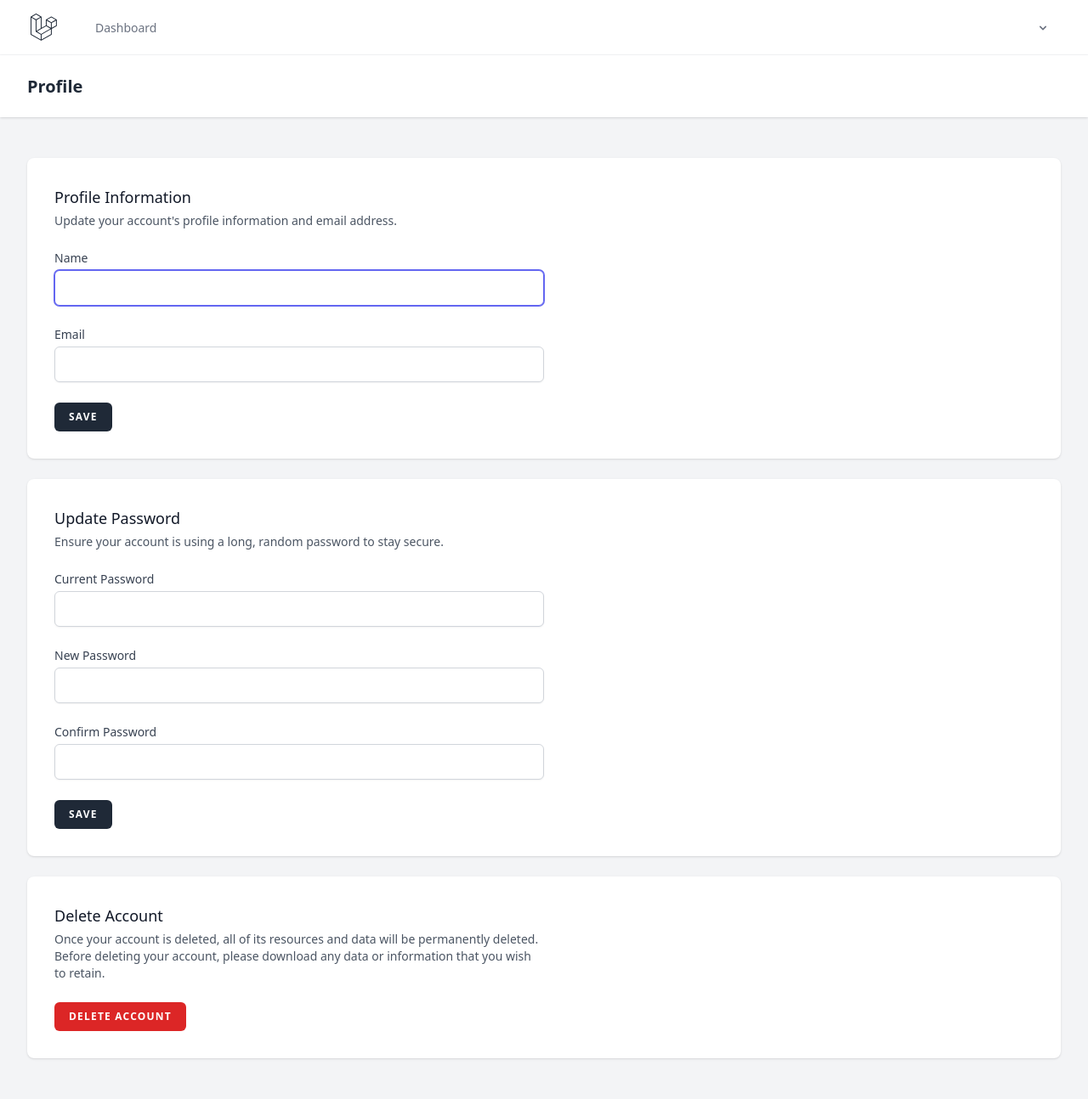
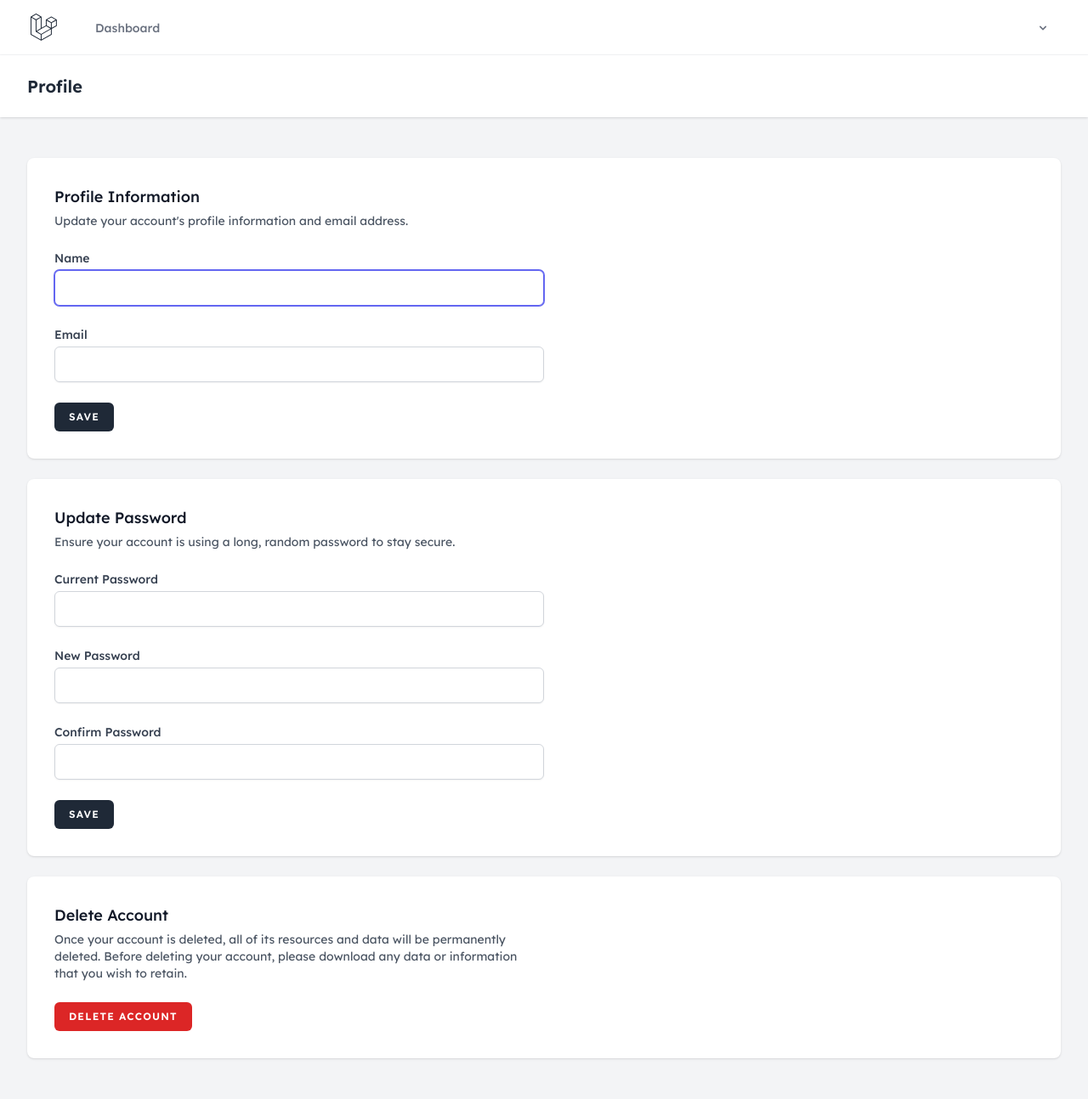
Before and after one commit to kukuhhadi19/weeding-invitation, a Laravel app: page /profile in a window 1280 px wide. Shown: the whole page at 85% size. Run offline with Laravel 12, Linux system fonts and the light colour scheme; a user stored in the database is signed in; data comes from the database, SQL or seed files in the repository; style sheets or scripts are compiled from the project's sources; some libraries are stand-ins or nearby versions.

Commit message:
style(auth): synchronize Lexend Deca variable font with sign-in template

```diff
--- a/resources/css/app.css
+++ b/resources/css/app.css
@@ -1,6 +1,10 @@
 @tailwind base;
 @tailwind components;
 @tailwind utilities;
+
+:root {
+    --font-sans: 'Lexend Deca', sans-serif;
+}
 
 /* Custom checkbox styling matching sign-in template */
 .custom-checkbox {
--- a/resources/views/layouts/app.blade.php
+++ b/resources/views/layouts/app.blade.php
@@ -8,8 +8,9 @@
         <title>{{ config('app.name', 'Laravel') }}</title>
 
         <!-- Fonts -->
-        <link rel="preconnect" href="https://fonts.bunny.net">
-        <link href="https://fonts.bunny.net/css?family=figtree:400,500,600&display=swap" rel="stylesheet" />
+        <link rel="preconnect" href="https://fonts.googleapis.com">
+        <link rel="preconnect" href="https://fonts.gstatic.com" crossorigin>
+        <link href="https://fonts.googleapis.com/css2?family=Lexend+Deca:wght@100..900&display=swap" rel="stylesheet">
 
         <!-- Scripts -->
         @vite(['resources/css/app.css', 'resources/js/app.js'])
--- a/resources/views/layouts/guest.blade.php
+++ b/resources/views/layouts/guest.blade.php
@@ -10,7 +10,7 @@
         <!-- Fonts -->
         <link rel="preconnect" href="https://fonts.googleapis.com">
         <link rel="preconnect" href="https://fonts.gstatic.com" crossorigin>
-        <link href="https://fonts.googleapis.com/css2?family=Lexend+Deca:wght@300;400;500;600;700;800&display=swap" rel="stylesheet">
+        <link href="https://fonts.googleapis.com/css2?family=Lexend+Deca:wght@100..900&display=swap" rel="stylesheet">
 
         <!-- Scripts & Styles -->
         @vite(['resources/css/app.css', 'resources/js/app.js'])
--- a/resources/views/welcome.blade.php
+++ b/resources/views/welcome.blade.php
@@ -7,8 +7,9 @@
         <title>Laravel</title>
 
         <!-- Fonts -->
-        <link rel="preconnect" href="https://fonts.bunny.net">
-        <link href="https://fonts.bunny.net/css?family=figtree:400,600&display=swap" rel="stylesheet" />
+        <link rel="preconnect" href="https://fonts.googleapis.com">
+        <link rel="preconnect" href="https://fonts.gstatic.com" crossorigin>
+        <link href="https://fonts.googleapis.com/css2?family=Lexend+Deca:wght@100..900&display=swap" rel="stylesheet">
 
         <!-- Styles -->
         @vite(['resources/css/app.css', 'resources/js/app.js'])
```
